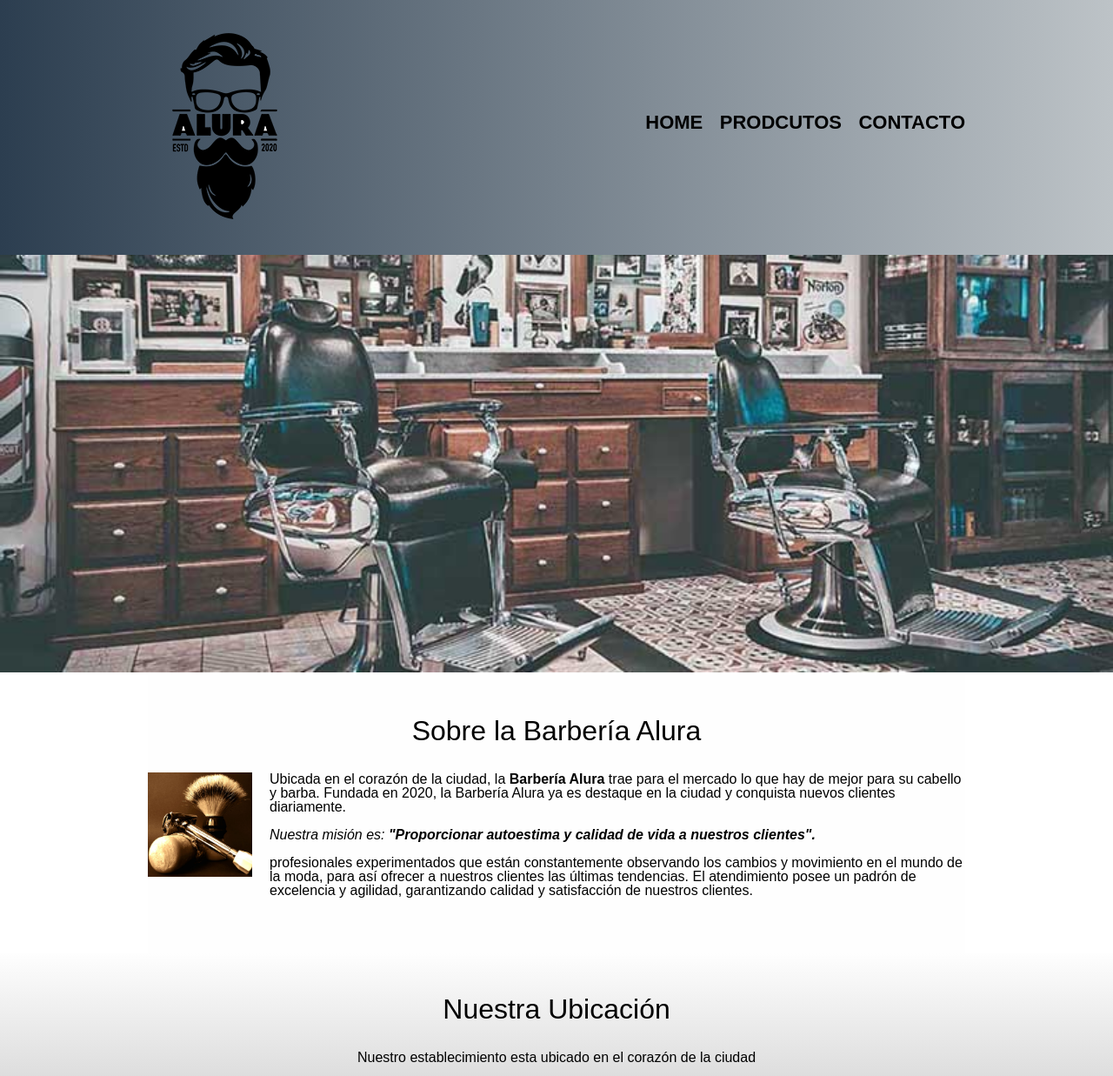
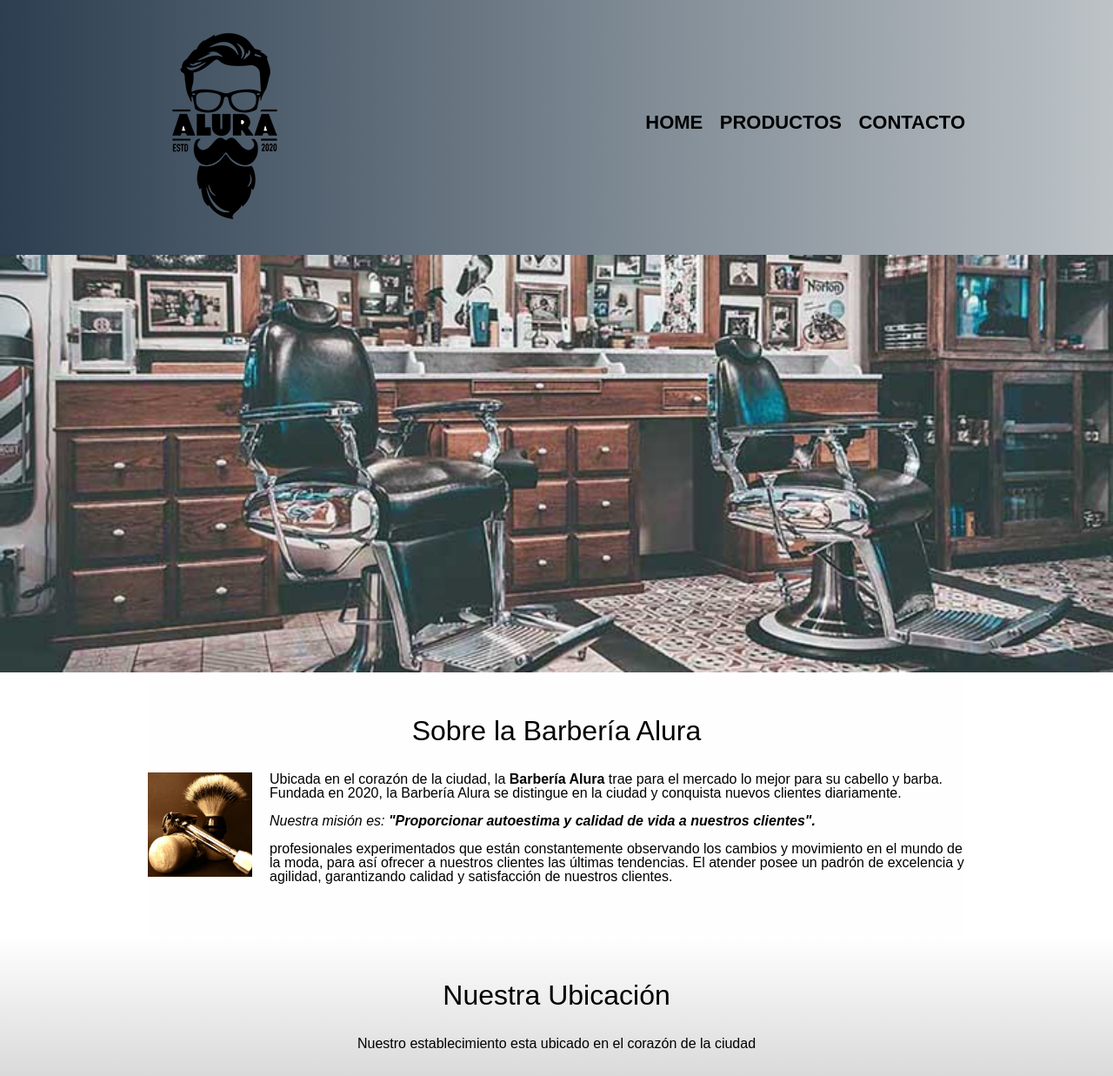
Before and after one commit to LucianoCJ/barberiaAlura, a plain HTML site: page index.html in a window 1280 px wide. Shown: the top 1237 px of the page at 87% size. Drawn offline with Linux system fonts and the light colour scheme; a web font is replaced by a local one.

Commit message:
Corigiendo errores ortograficos

```diff
--- a/index.html
+++ b/index.html
@@ -16,7 +16,7 @@
             <nav>
                 <ul class="navegacion">
                     <li><a href="./index.html">Home</a></li>
-                    <li><a href="./productos.html">Prodcutos</a></li>
+                    <li><a href="./productos.html">Productos</a></li>
                     <li><a href="./contacto.html">Contacto</a></li>
                 </ul>
             </nav>
@@ -31,9 +31,9 @@
 
             <img class="utensilios" src="./img/utensilios.jpg" alt="Utensilios de un barbero">
 
-            <p>Ubicada en el corazón de la ciudad, la <strong>Barbería Alura</strong> trae para el mercado lo que hay de mejor para su cabello y barba. Fundada en 2020, la Barbería Alura ya es destaque en la ciudad y conquista nuevos clientes diariamente. </p>
+            <p>Ubicada en el corazón de la ciudad, la <strong>Barbería Alura</strong> trae para el mercado lo mejor para su cabello y barba. Fundada en 2020, la Barbería Alura se distingue en la ciudad y conquista nuevos clientes diariamente. </p>
             <p id = "mision"><em>Nuestra misión es: <strong>"Proporcionar autoestima y calidad de vida a nuestros clientes".</strong></em></p>
-            <p> profesionales experimentados que están constantemente observando los cambios y movimiento en el mundo de la moda, para así ofrecer a nuestros clientes las últimas tendencias. El atendimiento posee un padrón de excelencia y agilidad, garantizando calidad y satisfacción de nuestros clientes. </p>
+            <p> profesionales experimentados que están constantemente observando los cambios y movimiento en el mundo de la moda, para así ofrecer a nuestros clientes las últimas tendencias. El atender posee un padrón de excelencia y agilidad, garantizando calidad y satisfacción de nuestros clientes. </p>
 
         </section>
 
```
Also changed, not shown: contacto.html (+1 -1 lines), productos.html (+1 -1 lines).
